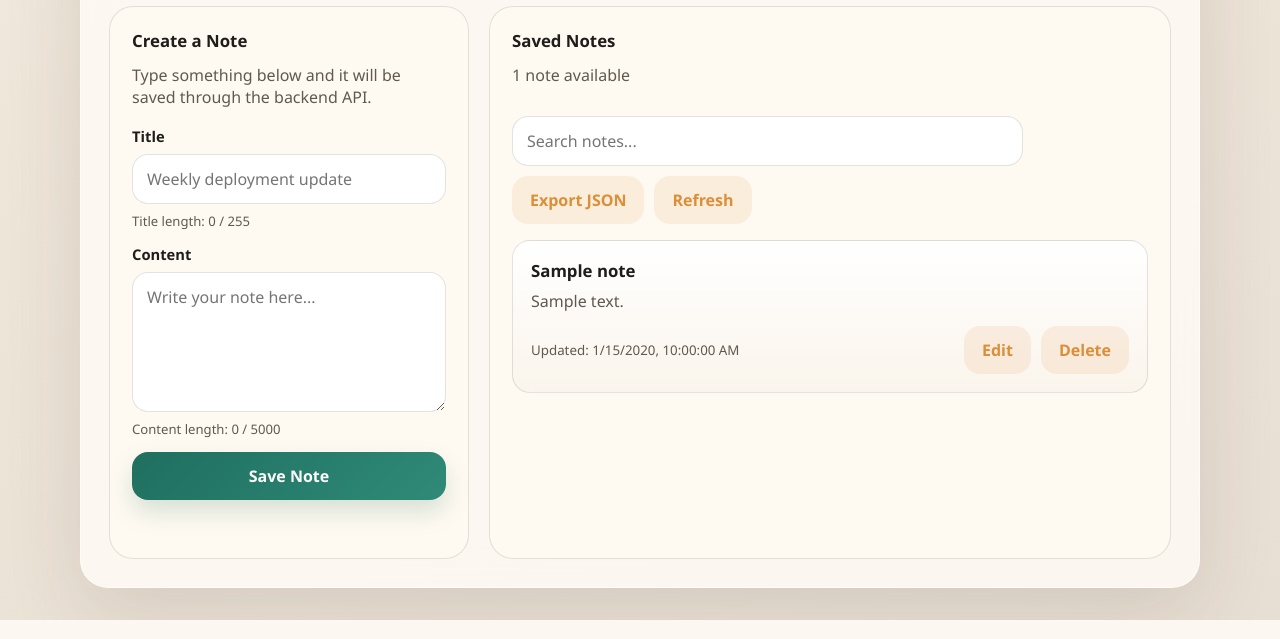
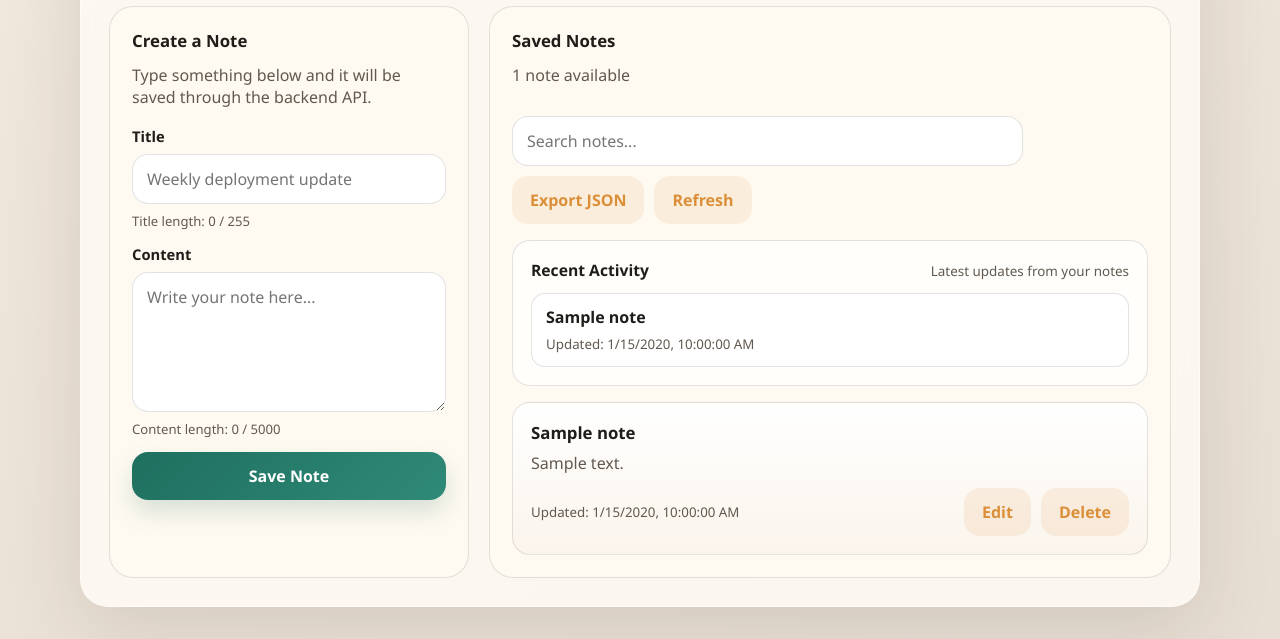
Before and after one commit to T1CoderNewbie/Cloud-Native, a Flask app: page / in a window 1280 px wide. Shown: the part 824-1463 px from the top of the page. Run offline with Flask 3, Linux system fonts and the light colour scheme; tables that the repository leaves empty hold one stand-in row (values such as "Sample post").

Commit message:
Add recent activity homepage panel

```diff
--- a/templates/index.html
+++ b/templates/index.html
@@ -296,6 +296,54 @@
         gap: 14px;
       }
 
+      .recent-activity {
+        margin-bottom: 16px;
+        padding: 18px;
+        border-radius: 18px;
+        border: 1px solid var(--line);
+        background: rgba(255, 255, 255, 0.72);
+      }
+
+      .recent-activity-header {
+        display: flex;
+        justify-content: space-between;
+        gap: 12px;
+        align-items: baseline;
+        margin-bottom: 12px;
+        flex-wrap: wrap;
+      }
+
+      .recent-activity-header h3 {
+        margin: 0;
+        font-size: 0.98rem;
+      }
+
+      .recent-activity-header span {
+        color: var(--muted);
+        font-size: 0.84rem;
+      }
+
+      .recent-activity-list {
+        display: grid;
+        gap: 10px;
+      }
+
+      .activity-item {
+        padding: 12px 14px;
+        border-radius: 14px;
+        border: 1px solid var(--line);
+        background: #fff;
+      }
+
+      .activity-item strong {
+        display: block;
+        margin-bottom: 4px;
+      }
+
+      .activity-item small {
+        color: var(--muted);
+      }
+
       .note-card {
         padding: 18px;
         border-radius: 18px;
@@ -508,6 +556,16 @@
             </div>
           </div>
 
+          <section class="recent-activity">
+            <div class="recent-activity-header">
+              <h3>Recent Activity</h3>
+              <span>Latest updates from your notes</span>
+            </div>
+            <div id="recent-activity" class="recent-activity-list">
+              <div class="empty">Loading recent activity...</div>
+            </div>
+          </section>
+
           <div id="notes-container" class="note-list"></div>
         </section>
       </section>
@@ -527,6 +585,7 @@
       const exportBtn = document.getElementById("export-btn");
       const searchInput = document.getElementById("search-input");
       const notesContainer = document.getElementById("notes-container");
+      const recentActivity = document.getElementById("recent-activity");
       const noteCount = document.getElementById("note-count");
       const flash = document.getElementById("flash");
       const statCount = document.getElementById("stat-count");
@@ -612,6 +671,28 @@
         });
       }
 
+      function renderRecentActivity(items) {
+        if (!items.length) {
+          recentActivity.innerHTML = `
+            <div class="empty">
+              No recent note activity yet. Your latest notes will appear here.
+            </div>
+          `;
+          return;
+        }
+
+        recentActivity.innerHTML = items
+          .map(
+            (note) => `
+              <div class="activity-item">
+                <strong>${escapeHtml(note.title)}</strong>
+                <small>Updated: ${escapeHtml(formatDate(note.updated_at))}</small>
+              </div>
+            `
+          )
+          .join("");
+      }
+
       function resetComposer() {
         editingNoteIdInput.value = "";
         composerTitle.textContent = "Create a Note";
@@ -682,19 +763,30 @@
 
       async function loadStats() {
         try {
-          const query = currentSearchTerm ? `?q=${encodeURIComponent(currentSearchTerm)}` : "";
-          const response = await fetch(`/notes/stats${query}`);
+          const params = new URLSearchParams();
+          params.set("recent_limit", "3");
+          if (currentSearchTerm) {
+            params.set("q", currentSearchTerm);
+          }
+
+          const response = await fetch(`/notes/summary?${params.toString()}`);
           const data = await response.json();
 
-          statCount.textContent = data.count ?? 0;
-          statTitleChars.textContent = data.total_title_characters ?? 0;
-          statContentChars.textContent = data.total_content_characters ?? 0;
-          statAverageContent.textContent = data.average_content_length ?? 0;
+          statCount.textContent = data.stats?.count ?? 0;
+          statTitleChars.textContent = data.stats?.total_title_characters ?? 0;
+          statContentChars.textContent = data.stats?.total_content_characters ?? 0;
+          statAverageContent.textContent = data.stats?.average_content_length ?? 0;
+          renderRecentActivity(data.recent_items || []);
         } catch (error) {
           statCount.textContent = "-";
           statTitleChars.textContent = "-";
           statContentChars.textContent = "-";
           statAverageContent.textContent = "-";
+          recentActivity.innerHTML = `
+            <div class="empty">
+              Could not load recent activity right now.
+            </div>
+          `;
         }
       }
 
```
Also changed, not shown: tests/test_app.py (+1 -0 lines).
